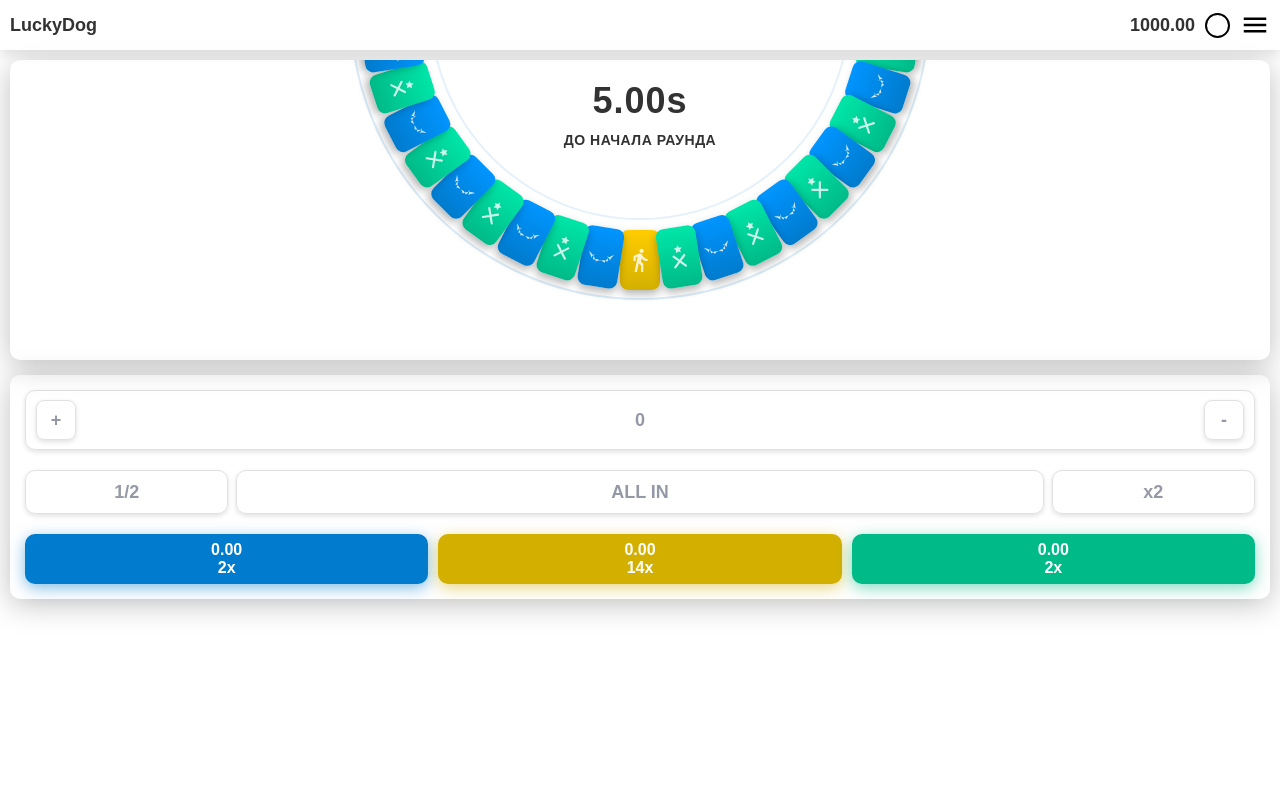
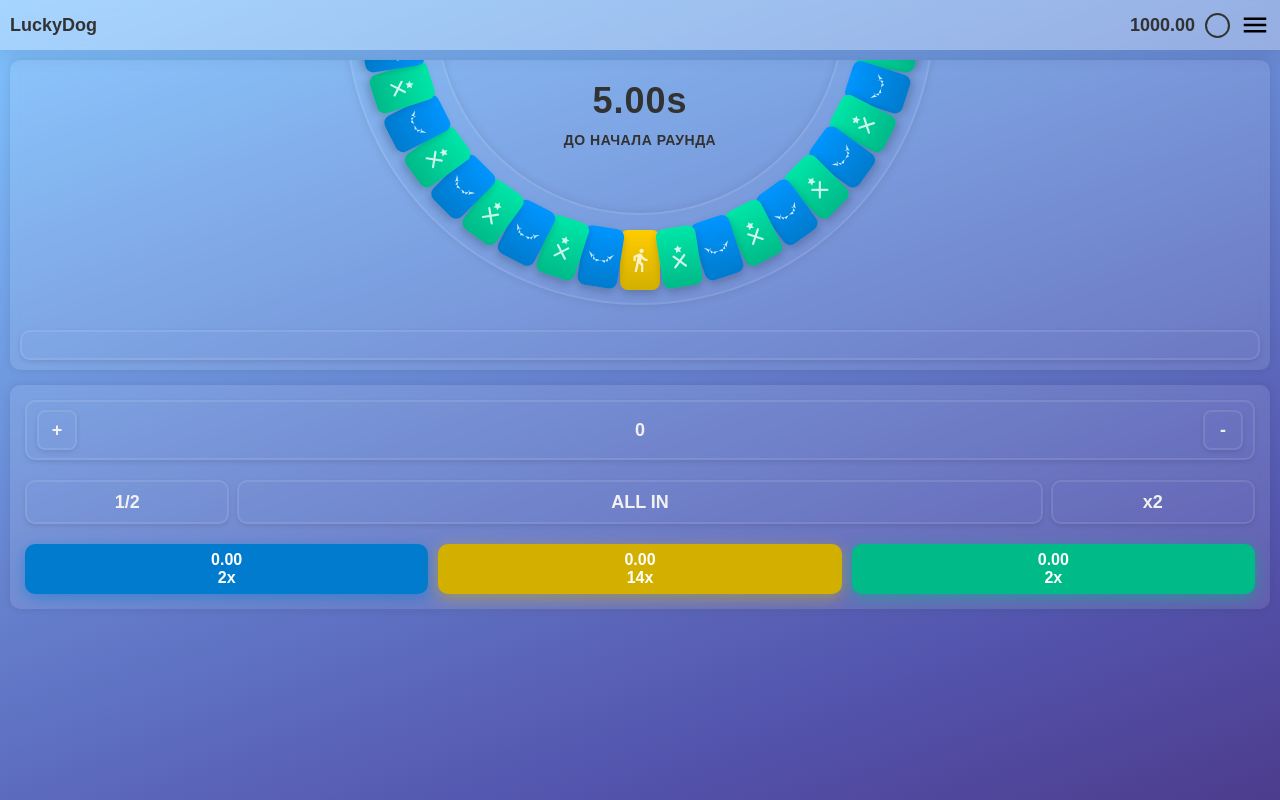
Before and after one commit to shewdown/LuckyDog, a plain HTML site: page double.html in a window 1280 px wide. Drawn offline with Linux system fonts and the light colour scheme.

Commit message:
big-update-visual

```diff
--- a/base_style.css
+++ b/base_style.css
@@ -8,7 +8,13 @@
 
 body {
     font-family: sans-serif;
-    color: black;
+
+    background: #332175;
+    background: linear-gradient(340deg, rgb(77, 60, 141) 0%, rgb(83, 83, 172) 20%, rgba(128, 196, 255) 100%);
+
+    background-repeat: no-repeat;
+    background-size: cover;
+    background-attachment: fixed;
 }
 
 a {
@@ -65,9 +71,9 @@ nav {
     padding: 0 10px;
     z-index: 100;
 
-    background-color:rgb(255, 255, 255, 0.75);
-    backdrop-filter: blur(10px);
-    box-shadow: 0 5px 10px rgba(0,0,0,0.1);
+    background-color:rgba(255, 255, 255, 0.3);
+    backdrop-filter: blur(5px);
+    box-shadow: 0 5px 20px rgba(0,0,0,0.1);
 }
 
 .burger {
@@ -99,9 +105,9 @@ nav {
     width: 25px;
     height: 25px;
 
-    background-color: #fff;
+    background-color: transparent;
     border-radius: 50%;
-    border: 2px solid #000;
+    border: 2px solid #323232;
 }
 
 /* Sidebar */
@@ -118,8 +124,8 @@ nav {
     right: -250px;
     z-index: 200;
 
-    background-color:rgb(255, 255, 255, 0.66);
-    backdrop-filter: blur(10px);
+    background-color:rgba(189, 224, 255, 0.65);
+    backdrop-filter: blur(5px);
 
     transition: right 150ms ease-in-out;
 }
@@ -154,7 +160,7 @@ nav {
     height: 100vh;
     z-index: 150;
 
-    background: rgba(0, 0, 0, 0.5);
+    background: rgba(0, 0, 0, 0.35);
 
     opacity: 0;
     pointer-events: none;
--- a/double.html
+++ b/double.html
@@ -59,9 +59,7 @@
                 </div>
             </div>
 
-            <div class="wrapper">
-                <div id="history-games-container"></div>
-            </div>
+            <div id="history-games-container"></div>
         </div>
         <div class="bet-layout">
             <div class="enter-bet">
--- a/style_double.css
+++ b/style_double.css
@@ -20,13 +20,17 @@
 .game-layout {
     position: relative;
     width: 100%;
-    height: 300px;
+    height: 310px;
     border-radius: 10px;
     overflow: hidden;
     display: flex;
     flex-direction: column;
     align-items: center;
-    box-shadow: 0 5px 30px rgba(0, 0, 0, 0.25);
+
+    background-color: rgba(255, 255, 255, 0.1);
+    backdrop-filter: blur(5px);
+
+    box-shadow: 0 0 10px rgba(0,0,0,0.1);
 }
 
 /* --- ТАЙМЕР И ИНФО --- */
@@ -107,16 +111,20 @@
 
 /* Внешнее кольцо (над ячейками) */
 .wheel-ring.outer {
-    width: calc(var(--wheel-radius) * 2 + 80px);
-    height: calc(var(--wheel-radius) * 2 + 80px);
-    border: 2px solid rgba(0, 123, 205, 0.15);
+    width: calc(var(--wheel-radius) * 2 + 90px);
+    height: calc(var(--wheel-radius) * 2 + 90px);
+    border: 2px solid rgba(255, 255, 255, 0.1);
+
+    box-shadow: 0 0 10px rgba(0,0,0,0.1);
 }
 
 /* Внутреннее кольцо (под ячейками) */
 .wheel-ring.inner {
-    width: calc(var(--wheel-radius) * 2 - 80px);
-    height: calc(var(--wheel-radius) * 2 - 80px);
-    border: 2px solid rgba(0, 123, 205, 0.1);
+    width: calc(var(--wheel-radius) * 2 - 90px);
+    height: calc(var(--wheel-radius) * 2 - 90px);
+    border: 2px solid rgba(255, 255, 255, 0.1);
+
+    box-shadow: inset 0 0 10px rgba(0,0,0,0.1);
 }
 
 /* Элементы (ячейки) */
@@ -137,7 +145,7 @@
 
     transform: rotate(var(--angle)) translateY(var(--radius)) scale(var(--scale));
     transition: transform 0.2s cubic-bezier(0.175, 0.885, 0.32, 1.275), filter 0.3s ease;
-    box-shadow: 0 4px 8px rgba(0,0,0,0.3);
+    box-shadow: 0 4px 8px rgba(0,0,0,0.2);
 }
 
 .item svg {
@@ -160,13 +168,14 @@
     --radius: calc(var(--wheel-radius) - 5px);
     --scale: 1.2;
     z-index: 100;
-    box-shadow: 0 0 20px rgba(255,255,255,0.2), inset 0 0 10px rgba(255,255,255,0.3);
+
+    box-shadow: 0 0 20px rgba(255,255,255,0.1), inset 0 0 10px rgba(255,255,255,0.1);
 }
 
 /* --- УКАЗАТЕЛЬ (СТРЕЛКА) --- */
 .arrow {
     position: absolute;
-    top: 125px;
+    top: 115px;
     left: 50%;
     transform: translateX(-50%);
     z-index: 30;
@@ -180,36 +189,27 @@
 
 /* --- ИСТОРИЯ ИГР --- */
 
-.wrapper {
+#history-games-container {
     position: absolute;
-    width: 100%;
-    height: 20px;
-    left: 20px;
+    justify-content: start;
+    align-items: center;
+    display: flex;
+    height: 30px;
+    gap: 7.5px;
+    align-items: center;
+    left: 10px;
+    right: 10px;
     bottom: 10px;
-}
+    padding: 0 10px;
 
-#history-games-container {
-    width: 90%;
+    border-radius: 10px;
+    border: 2px solid rgba(255, 255, 255, 0.1);
+    box-shadow: 0 2px 5px rgba(0,0,0,0.1);
+
     overflow-x: auto;
-    display: flex;
-    justify-content: start;
-    gap: 5px;
-
     &::-webkit-scrollbar {display: none;}
     scrollbar-width: none;
     -ms-overflow-style: none;
-}
-
-.wrapper::after {
-  content: "";
-  position: absolute;
-  top: 0;
-  right: 0;
-  width: 40%;
-  height: 100%;
-  background: linear-gradient(to right, transparent 10%, white 90%);
-  pointer-events: none;
-  z-index: 10;
 }
 
 .history-game {
@@ -224,7 +224,11 @@
     margin-top: 15px;
     padding: 15px;
     border-radius: 10px;
-    box-shadow: 0 5px 30px rgba(0, 0, 0, 0.25);
+
+    background-color: rgba(255, 255, 255, 0.1);
+    backdrop-filter: blur(5px);
+
+    box-shadow: 0 0 10px rgba(0,0,0,0.1);
 }
 
 .enter-bet {
@@ -238,7 +242,9 @@
     margin-bottom: 12px;
     font-family: 'Inter', sans-serif;
     border: 1px solid #e1e1e1;
-    box-shadow: 0 2px 5px #e1e1e1;
+
+    border: 2px solid rgba(255, 255, 255, 0.1);
+    box-shadow: 0 2px 5px rgba(0,0,0,0.1);
 }
 
 .enter-bet input {
@@ -248,7 +254,7 @@
     background: transparent;
     text-align: center;
 
-    color: #9499a5;
+    color: #f1f1f1;
     font-weight: 800;
     font-size: 18px;
 }
@@ -260,14 +266,15 @@
     justify-content: center;
     align-items: center;
     background-color: transparent;
-    border: 1px solid #e1e1e1;
-    box-shadow: 0 2px 5px #e1e1e1;
     border-radius: 8px;
     transition: var(--transition-fast);
 
-    color: #9499a5;
+    color: #f1f1f1;
     font-weight: 800;
     font-size: 18px;
+
+    border: 2px solid rgba(255, 255, 255, 0.1);
+    box-shadow: 0 2px 5px rgba(0,0,0,0.1);
 }
 
 /* Быстрые кнопки (1/2, x2, All-in) */
@@ -289,16 +296,16 @@
     background: transparent;
     transition: var(--transition-fast);
 
-    border: 1px solid #e1e1e1;
-    box-shadow: 0 2px 5px #e1e1e1;
-
     display: flex;
     justify-content: center;
     align-items: center;
 
-    color: #9499a5;
+    color: #f1f1f1;
     font-weight: 800;
     font-size: 18px;
+
+    border: 2px solid rgba(255, 255, 255, 0.1);
+    box-shadow: 0 2px 5px rgba(0,0,0,0.1);
 }
 
 .bnts-bet button:not(:first-child, :last-child) {
```
Also changed, not shown: index.html (+6 -14 lines), style.css (+15 -3 lines).
